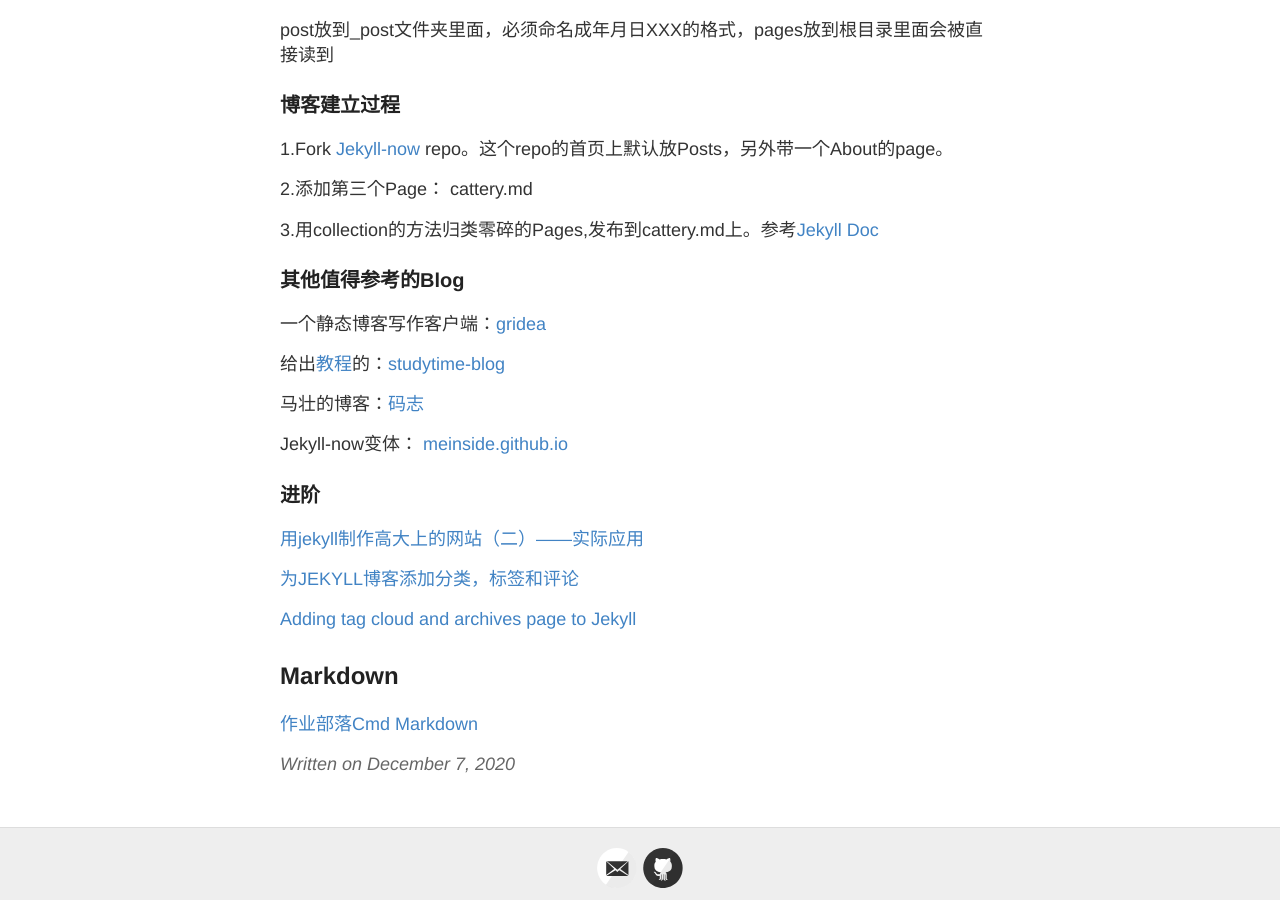
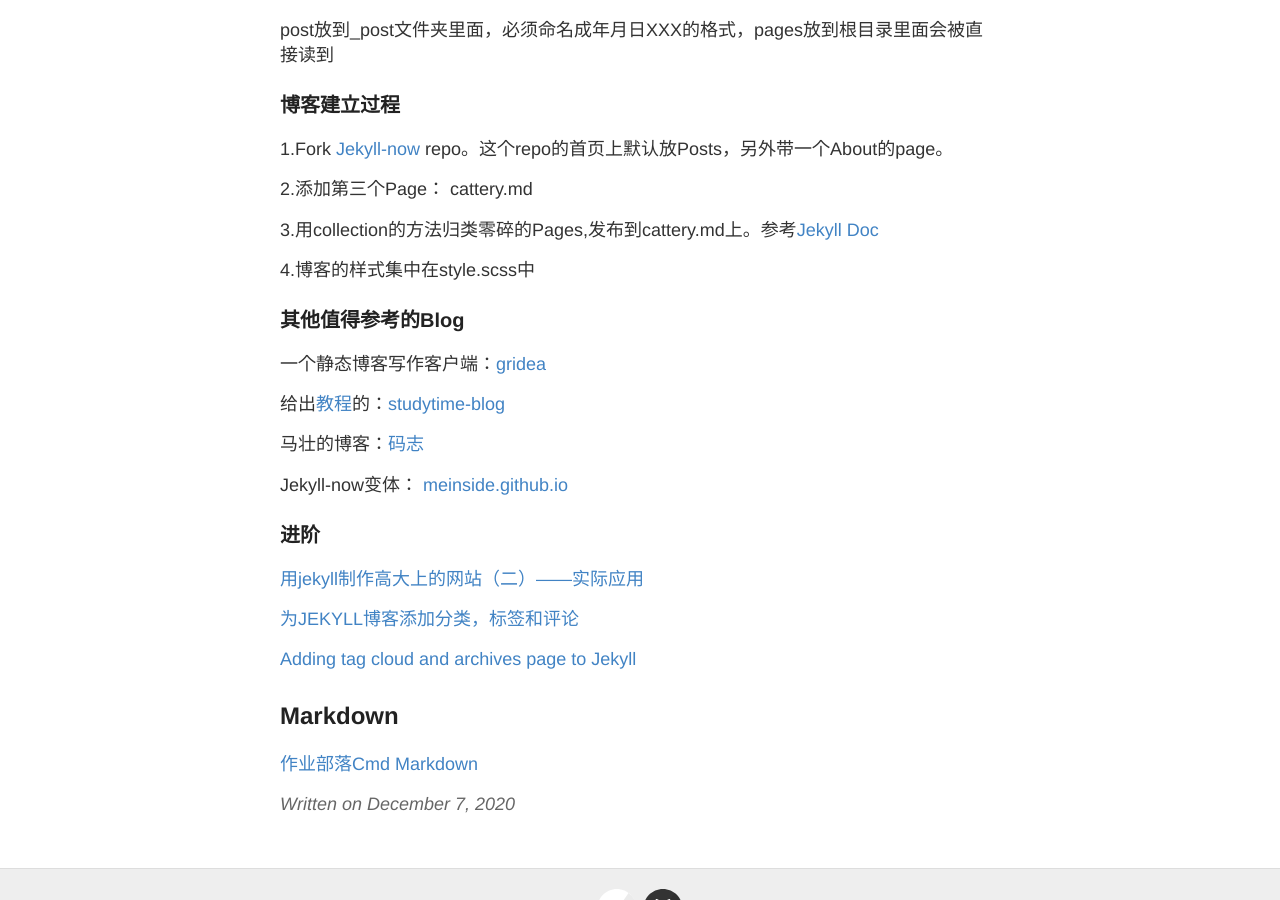
Before and after one commit to RuifMaxx/formalweb, a Jekyll site: the page built from _posts/2020-12-7-Git & Jekyll & Markdown.md, in a window 1280 px wide and 900 px high, scrolled down 674 px. Built offline with Jekyll 4.4.1, drawn with Linux system fonts in a browser that asks for light colours.

Commit message:
Update 2020-12-7-Git & Jekyll & Markdown.md

```diff
--- a/_posts/2020-12-7-Git & Jekyll & Markdown.md
+++ b/_posts/2020-12-7-Git & Jekyll & Markdown.md
@@ -34,6 +34,8 @@
 
 3.用collection的方法归类零碎的Pages,发布到cattery.md上。参考[Jekyll Doc](https://jekyllrb.com/docs/collections/)
 
+4.博客的样式集中在style.scss中
+
 ### 其他值得参考的Blog
 
 一个静态博客写作客户端：[gridea](https://github.com/getgridea/gridea)
```
